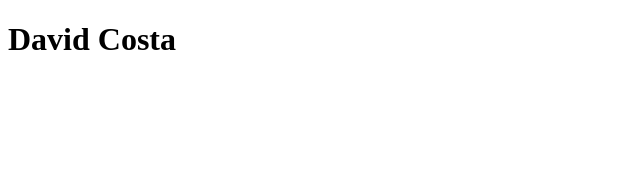
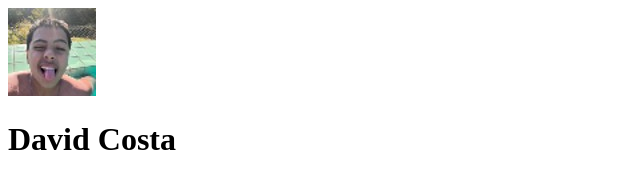
Before and after one commit to Davidcosta12c/meus-links, a plain HTML site: page index.html in a window 1280 px wide. Shown: the whole page, without its empty margins (0-640 px from the left). Drawn offline with Linux system fonts and the light colour scheme.

Commit message:
desenvolvimento do html

```diff
--- a/index.html
+++ b/index.html
@@ -7,6 +7,7 @@
 </head>
 <body>
     <div>
+        <img src="./IMG1.jpg" alt="imagem do criador da pagina de links, David">
         <h1>David Costa</h1>
     </div>
 </body>
```
